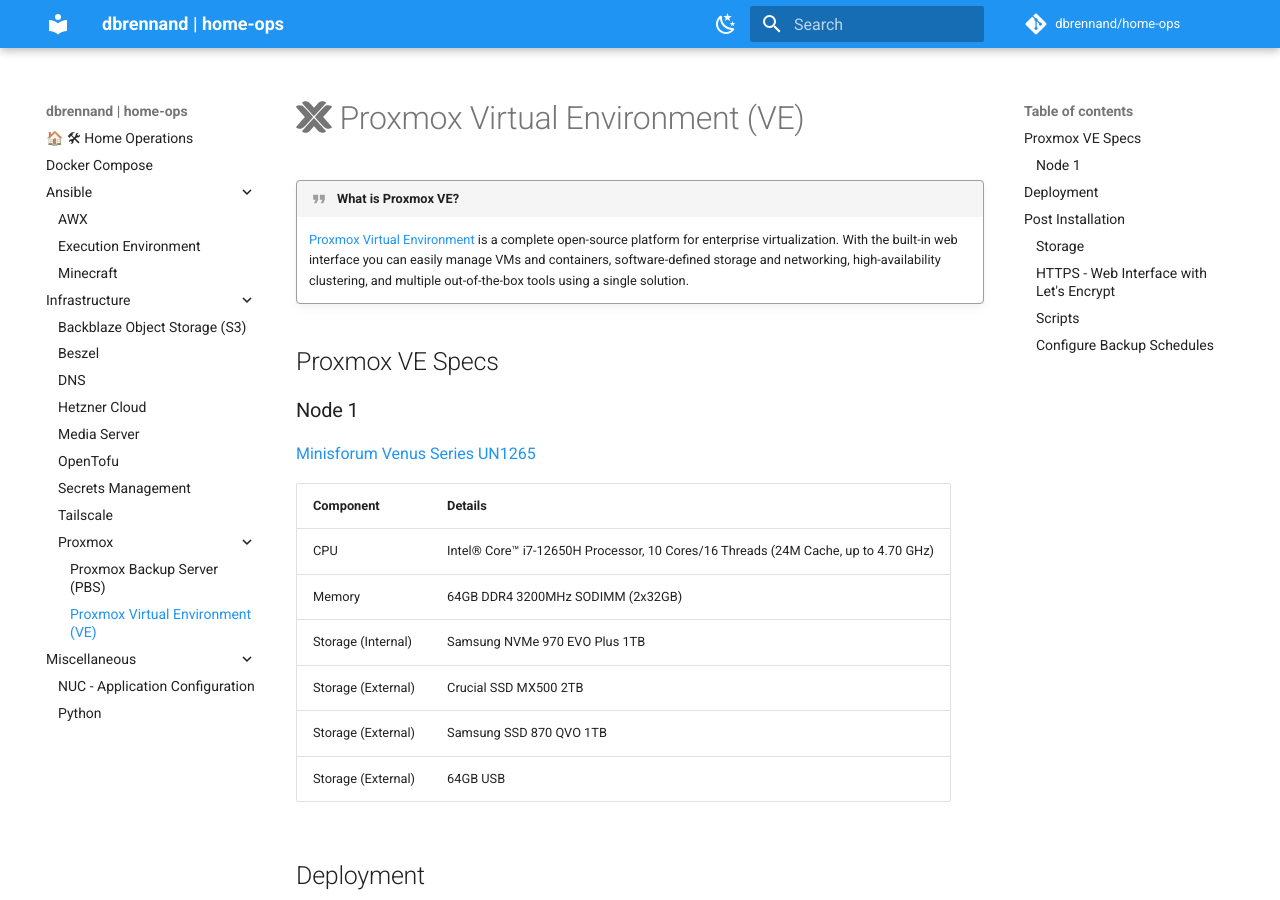
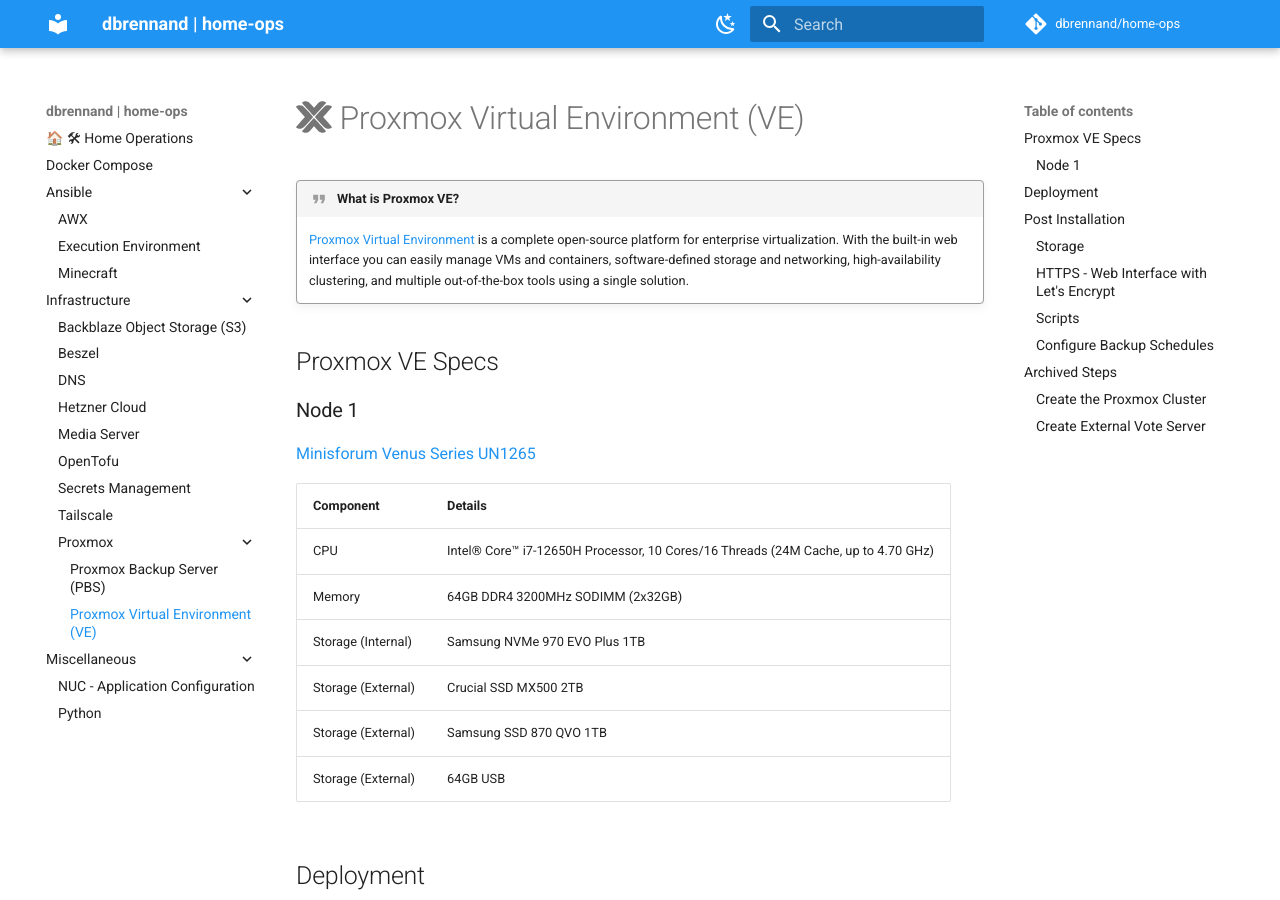
Before and after one commit to dbrennand/home-ops, an MkDocs documentation site: the page built from docs/infrastructure/proxmox/ve.md, in a window 1280 px wide and 900 px high. Built offline with MkDocs 1.6.1 and Material for MkDocs 9.7.7, drawn with Linux system fonts in a browser that asks for light colours; comment, search, counter and statistics services are not loaded.

Commit message:
docs(refactor): correct headings

```diff
--- a/docs/infrastructure/proxmox/ve.md
+++ b/docs/infrastructure/proxmox/ve.md
@@ -183,13 +183,13 @@
 
     Choose `backup01` to exclude from backups and click **OK**.
 
-# Archived Steps
+## Archived Steps
 
 !!! note
 
     The documentation under this heading are old steps used when I had a 2 node Proxmox VE cluster. I've kept them here in case I ever need them again in the future.
 
-## Create the Proxmox Cluster
+### Create the Proxmox Cluster
 
 1. Navigate to the Proxmox GUI on Node 1 (Primary) and go to `Datacenter` > `Cluster` > `Create Cluster`:
 
@@ -205,7 +205,7 @@
 
 5. Wait for the cluster to establish. You will know when this has completed as on each node's GUIs you should now see the other node listed under `Datacenter`.
 
-## :material-vote: Create External Vote Server
+### :material-vote: Create External Vote Server
 
 Due to the Proxmox cluster only consisting of two nodes, there is no way to establish quorum.
 
```
Also changed, not shown: docs/infrastructure/media.md (+1 -1 lines).
